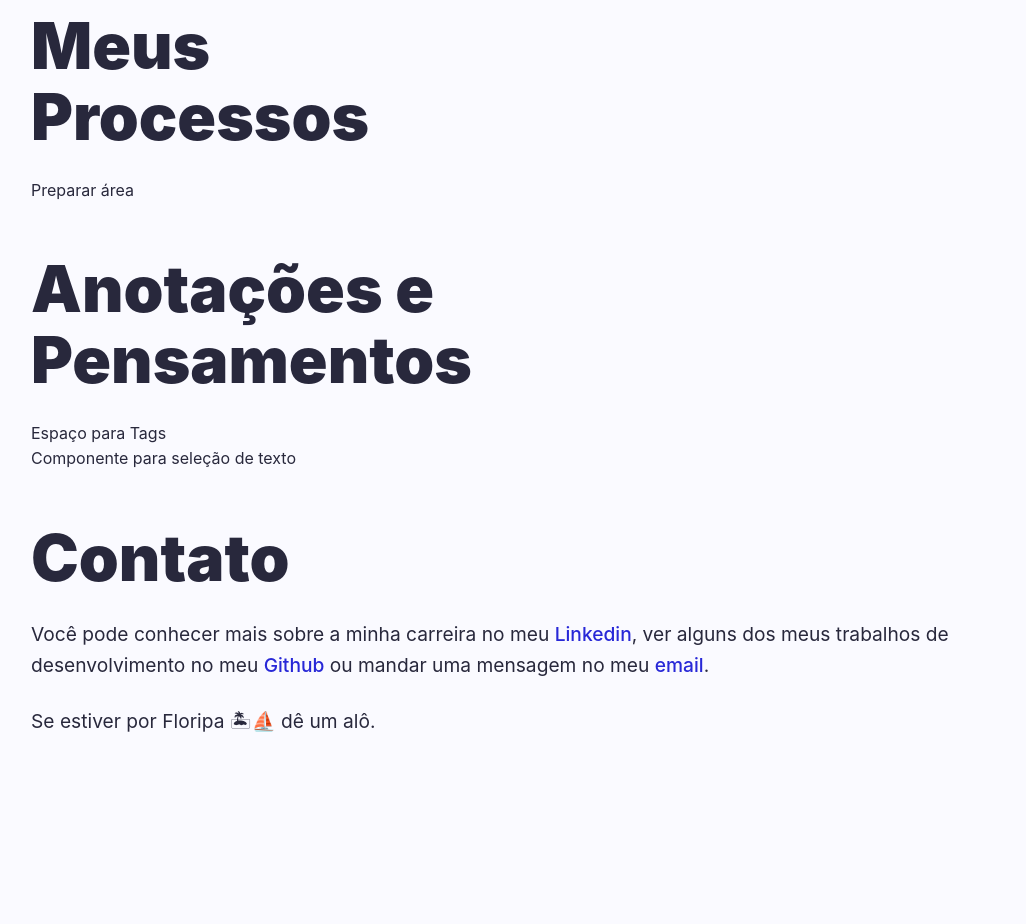
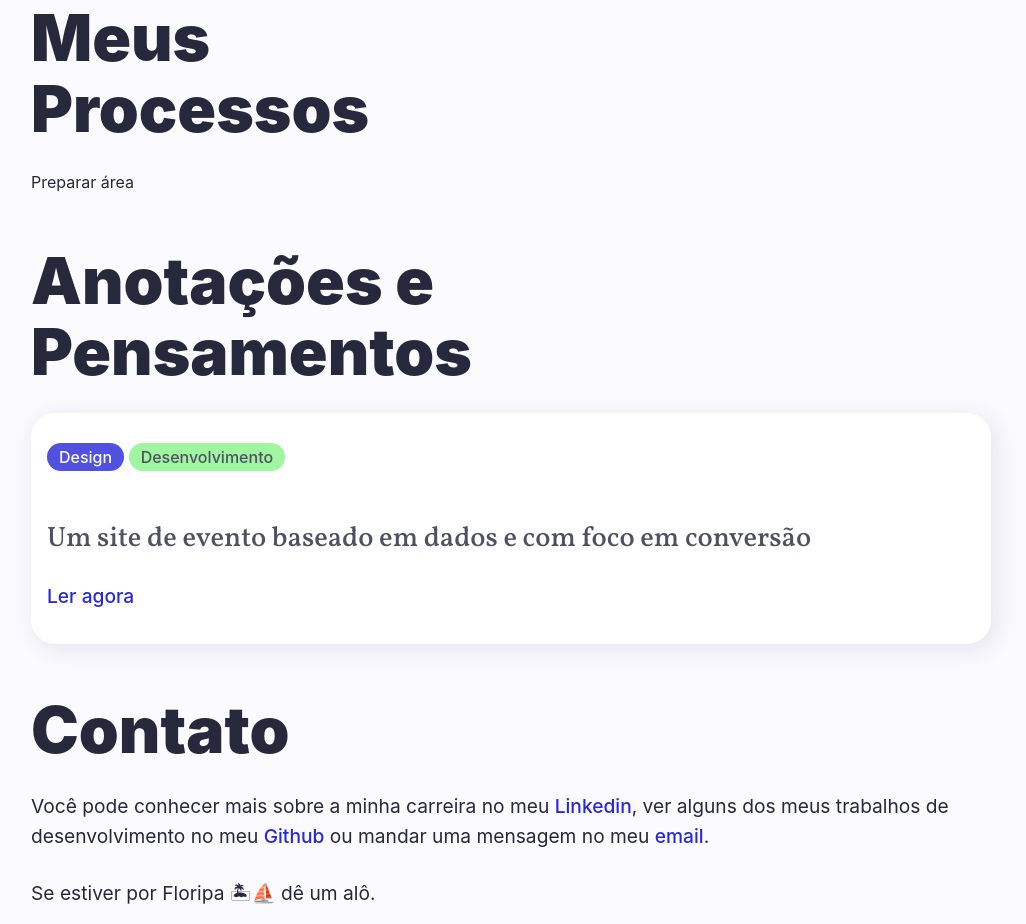
Before and after one commit to rodrigoknol/site-pessoal, an Eleventy site: page client/content/home.html in a window 1280 px wide. Shown: the part 1750-2674 px from the top of the page, without its empty margins (129-1155 px from the left). Before the commit the page ends 2513 px from the top, so only its background shows below. Built offline with nearby package versions, Linux system fonts and the light colour scheme; Eleventy itself is replaced by a stand-in of ours; files that its build step writes are made by us from their sources.

```diff
--- /dev/null
+++ b/client/_includes/atoms/tag.html
@@ -0,0 +1 @@
+<span class="tag tag__{{tag}}">{{tag | capitalize}}</span>
--- /dev/null
+++ b/client/_includes/molecules/card-blog-list.html
@@ -0,0 +1,6 @@
+<article class="card">
+  {% for tag in post.data.tags %} {% if tag != "artigo" %} {% include
+  "atoms/tag.html" %} {% endif %} {% endfor %}
+  <h3>{{post.data.title}}</h3>
+  <p><a href="{{ post.url }}">Ler agora</a></p>
+</article>
--- a/client/assets/css/style.css
+++ b/client/assets/css/style.css
@@ -34,6 +34,10 @@
 
 p {
   margin-bottom: 1.6rem;
+}
+
+p:last-child {
+  margin-bottom: 0;
 }
 
 h1,
@@ -197,12 +201,16 @@
   color: var(--color-base-0);
 }
 
+button {
+  cursor: pointer;
+}
+
 .card {
   background-color: white;
   border-radius: 1.5rem;
-  padding: 8rem calc(2.5 * var(--base-size));
   box-shadow: 0.3rem 0.3rem 1.5rem 1px var(--shadow);
   box-sizing: border-box;
+  padding: 2rem 1rem;
 }
 
 .card--with-image {
@@ -237,6 +245,7 @@
   transition: transform 1.2s;
   box-sizing: border-box;
   backface-visibility: hidden;
+  padding: 8rem calc(2.5 * var(--base-size));
 }
 
 .carousel__controller {
@@ -287,7 +296,11 @@
   width: 28rem;
 }
 
-img{
+footer {
+  padding-bottom: 1rem;
+}
+
+img {
   width: 100%;
 }
 
@@ -296,7 +309,7 @@
   margin: var(--base-size);
   margin-bottom: 0;
   padding: 1rem;
-  min-height: calc(100vh - 4.5rem);
+  min-height: calc(100vh - 5rem);
   box-sizing: border-box;
   display: flex;
   align-content: center;
@@ -355,7 +368,7 @@
   text-align: left;
 }
 
-th{
+th {
   font-weight: 500;
 }
 
@@ -367,15 +380,24 @@
   -webkit-backdrop-filter: blur(calc(0.3 * var(--base-size)));
   backdrop-filter: blur(calc(0.3 * var(--base-size)));
   min-width: 12rem;
-  border-right: 2px solid var(--color-primary-40);
 }
 
 .tag {
   background-color: var(--color-base-40);
-  padding: 0.25rem 0.5rem;
+  padding: 0.25rem 0.75rem;
+  font-weight: 500;
   line-height: 1;
   border-radius: 1rem;
   color: var(--color-text-secondary);
+}
+
+.tag__design {
+  background: var(--color-blue-10);
+  color: var(--color-base-55);
+}
+
+.tag__desenvolvimento {
+  background: var(--color-green-30);
 }
 
 .tag--container {
@@ -394,11 +416,6 @@
 }
 
 /* Helpers */
-.full-width {
-  width: 100%;
-  max-width: 100%;
-}
-
 .background__primary {
   background-color: var(--color-primary);
 }
@@ -406,3 +423,15 @@
 .background__primary-40 {
   background-color: var(--color-primary-40);
 }
+
+.full-width {
+  width: 100%;
+  max-width: 100%;
+}
+
+.no-style {
+  border: inherit;
+  background: inherit;
+  padding: 0;
+  margin: 0;
+}
--- a/client/content/blog/rd-on-the-road.md
+++ b/client/content/blog/rd-on-the-road.md
@@ -3,6 +3,10 @@
 title: "Um site de evento baseado em dados e com foco em conversão"
 subtitle: "O RD on the Road chegou em 2017 a 11 cidades, em todas as 5 regiões do Brasil, e impactou diretamente 5500 pessoas. O projeto me trouxe muito aprendizado e serviu de base para projetos maiores que peguei pela frente."
 permalink: "artigos/{{ title | slugify }}/"
+tags:
+  - design
+  - desenvolvimento
+  - artigo
 ---
 
 ![Imagem da primeira dobra do site RD On the Road 2017](/image/blog/rd-on-the-road-cover.jpeg)
--- a/client/content/home.html
+++ b/client/content/home.html
@@ -4,8 +4,7 @@
 permalink: "/"
 ---
 
-{% include "organisms/molding.html"%}
-{% include "organisms/nav.html" %}
+{% include "organisms/molding.html"%} {% include "organisms/nav.html" %}
 
 <main>
   <section id="projects" class="container">
@@ -18,8 +17,24 @@
   </section>
   <section id="blog" class="container">
     <h2 class="header__max">Anotações e Pensamentos</h2>
-    <div>Espaço para Tags</div>
-    <div>Componente para seleção de texto</div>
+
+    <!-- Tags menu/selector -->
+    <!-- <div>
+      <h3>Selecione abaixo os assuntos para filtrar</h3>
+      {% assign tag = "todos os artigos" %}
+      <button class="no-style">{% include "atoms/tag.html" %}</button>
+
+      {% for blog in collections.artigo %} {% for tag in blog.data.tags %} {% if
+      tag != "artigo" %}
+      <button class="no-style">{% include "atoms/tag.html" %}</button>
+      {% endif %} {% endfor %} {% endfor %}
+    </div>
+    <br/> -->
+
+    <!-- Articles list -->
+    {% for post in collections.artigo %}
+      {% include "molecules/card-blog-list.html" %}
+    {% endfor %}
   </section>
 </main>
 
```
Also changed, not shown: client/_includes/molecules/aside.html (+3 -3 lines).
